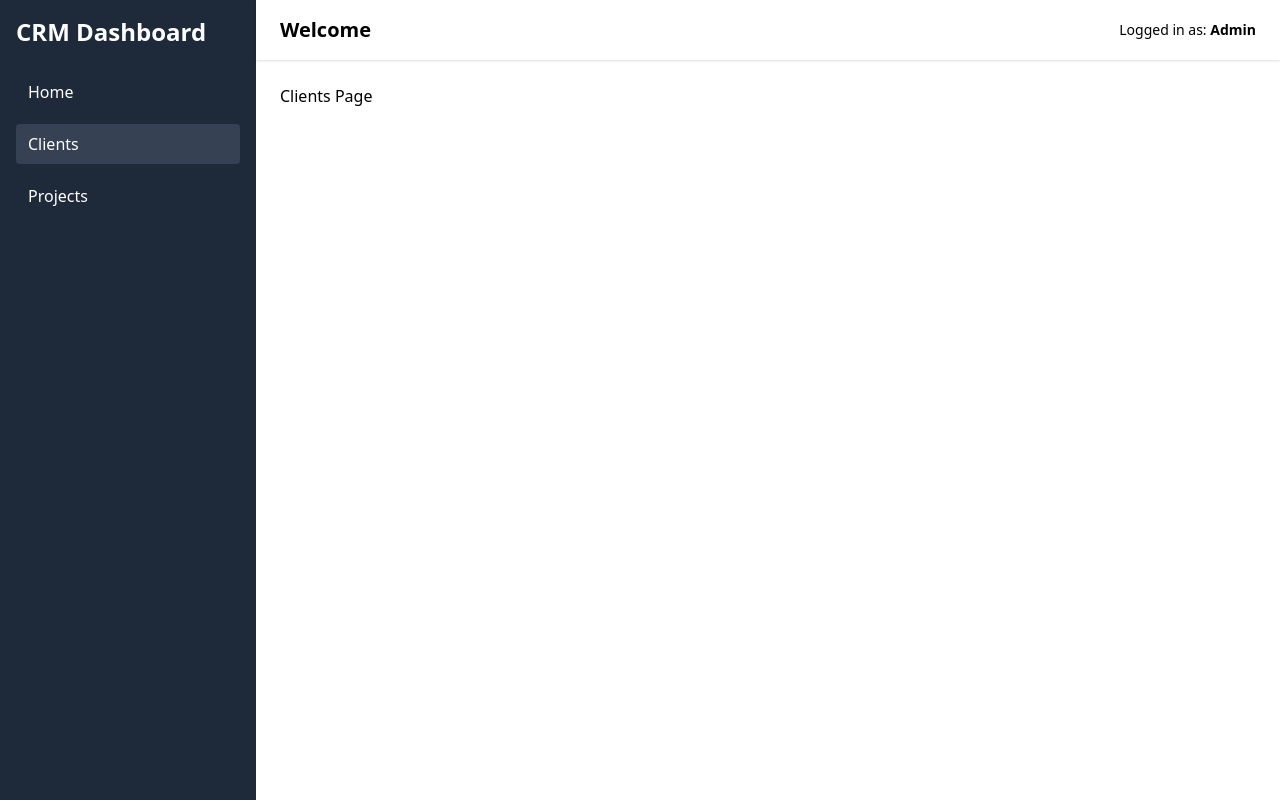
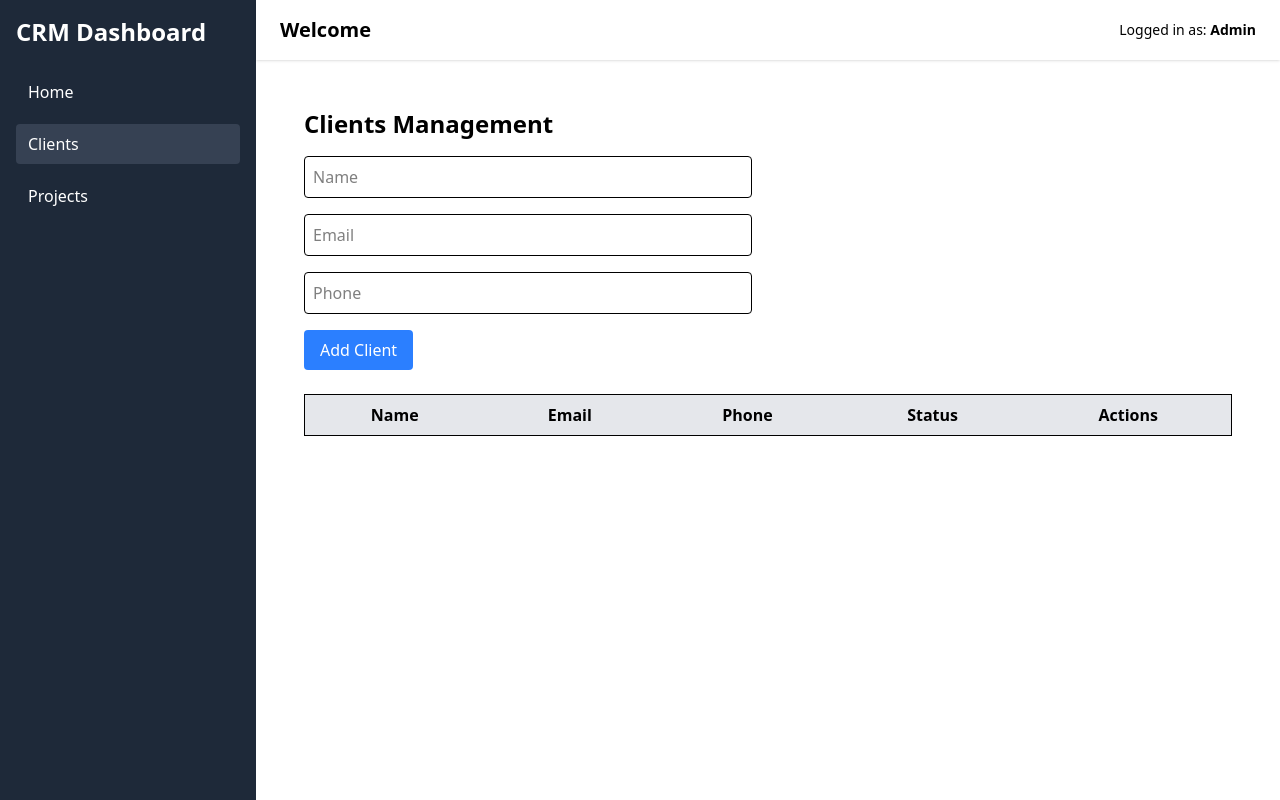
Before and after one commit to rahul-pal-mastizone/crm-dashboard, a React (Vite) app: page /clients in a window 1280 px wide. Built offline with nearby package versions, Linux system fonts and the light colour scheme.

Commit message:
Implement Clients page with add form, table view, and client conversion functionality

```diff
--- a/src/pages/Clients.jsx
+++ b/src/pages/Clients.jsx
@@ -1,11 +1,70 @@
-import React from 'react'
+import React, { useState } from 'react';
 
 const Clients = () => {
+  const [clients, setClients] = useState([]);
+  const [formData, setFormData] = useState({
+    name: '',
+    email: '',
+    phone: '',
+    isConverted: false,
+  });
+
+  const handleChange = (e) => {
+    const { name, value } = e.target;
+    setFormData({ ...formData, [name]: value });
+  };
+
+  const handleSubmit = (e) => {
+    e.preventDefault();
+    setClients([...clients, { ...formData, id: Date.now() }]);
+    setFormData({ name: '', email: '', phone: '', isConverted: false });
+  };
+
+  const convertClient = (id) => {
+    setClients(clients.map(c => c.id === id ? { ...c, isConverted: true } : c));
+  };
+
   return (
-    <div>
-        <h1>Clients Page</h1>
+    <div className="p-6">
+      <h1 className="text-2xl font-bold mb-4">Clients Management</h1>
+
+      <form onSubmit={handleSubmit} className="mb-6 space-y-4 max-w-md">
+        <input type="text" name="name" value={formData.name} onChange={handleChange} placeholder="Name" className="w-full border p-2 rounded" required />
+        <input type="email" name="email" value={formData.email} onChange={handleChange} placeholder="Email" className="w-full border p-2 rounded" required />
+        <input type="text" name="phone" value={formData.phone} onChange={handleChange} placeholder="Phone" className="w-full border p-2 rounded" required />
+        <button type="submit" className="bg-blue-500 text-white px-4 py-2 rounded">Add Client</button>
+      </form>
+
+      <table className="min-w-full table-auto border">
+        <thead>
+          <tr className="bg-gray-200">
+            <th className="px-4 py-2">Name</th>
+            <th className="px-4 py-2">Email</th>
+            <th className="px-4 py-2">Phone</th>
+            <th className="px-4 py-2">Status</th>
+            <th className="px-4 py-2">Actions</th>
+          </tr>
+        </thead>
+        <tbody>
+          {clients.map(client => (
+            <tr key={client.id} className="text-center">
+              <td className="border px-4 py-2">{client.name}</td>
+              <td className="border px-4 py-2">{client.email}</td>
+              <td className="border px-4 py-2">{client.phone}</td>
+              <td className="border px-4 py-2">{client.isConverted ? 'Converted' : 'Not Converted'}</td>
+              <td className="border px-4 py-2">
+                {!client.isConverted && (
+                  <button onClick={() => convertClient(client.id)} className="bg-green-500 text-white px-2 py-1 rounded">
+                    Convert
+                  </button>
+                )}
+              </td>
+            </tr>
+          ))}
+        </tbody>
+      </table>
     </div>
-  )
-}
+  );
+};
 
-export default Clients
+export default Clients;
```
